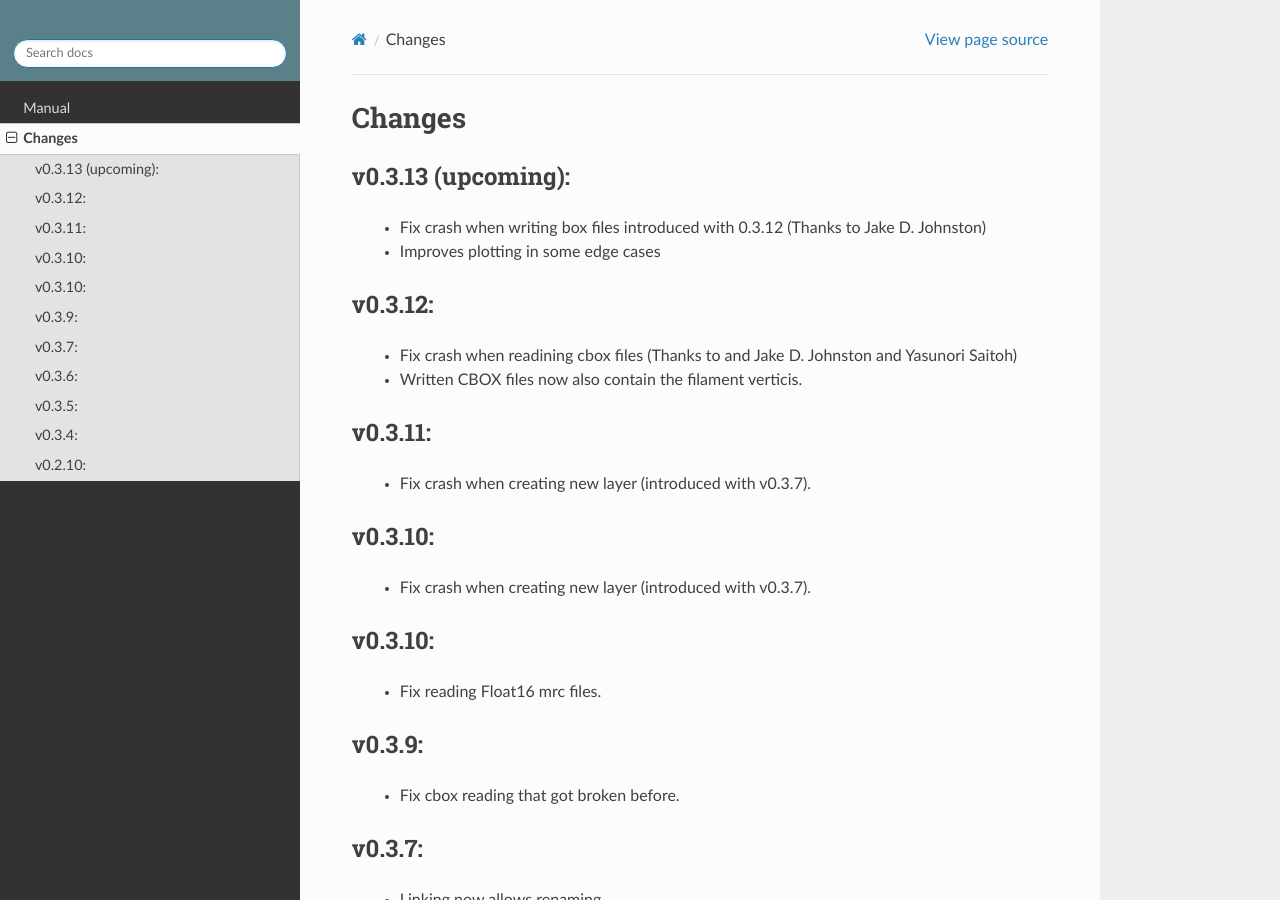
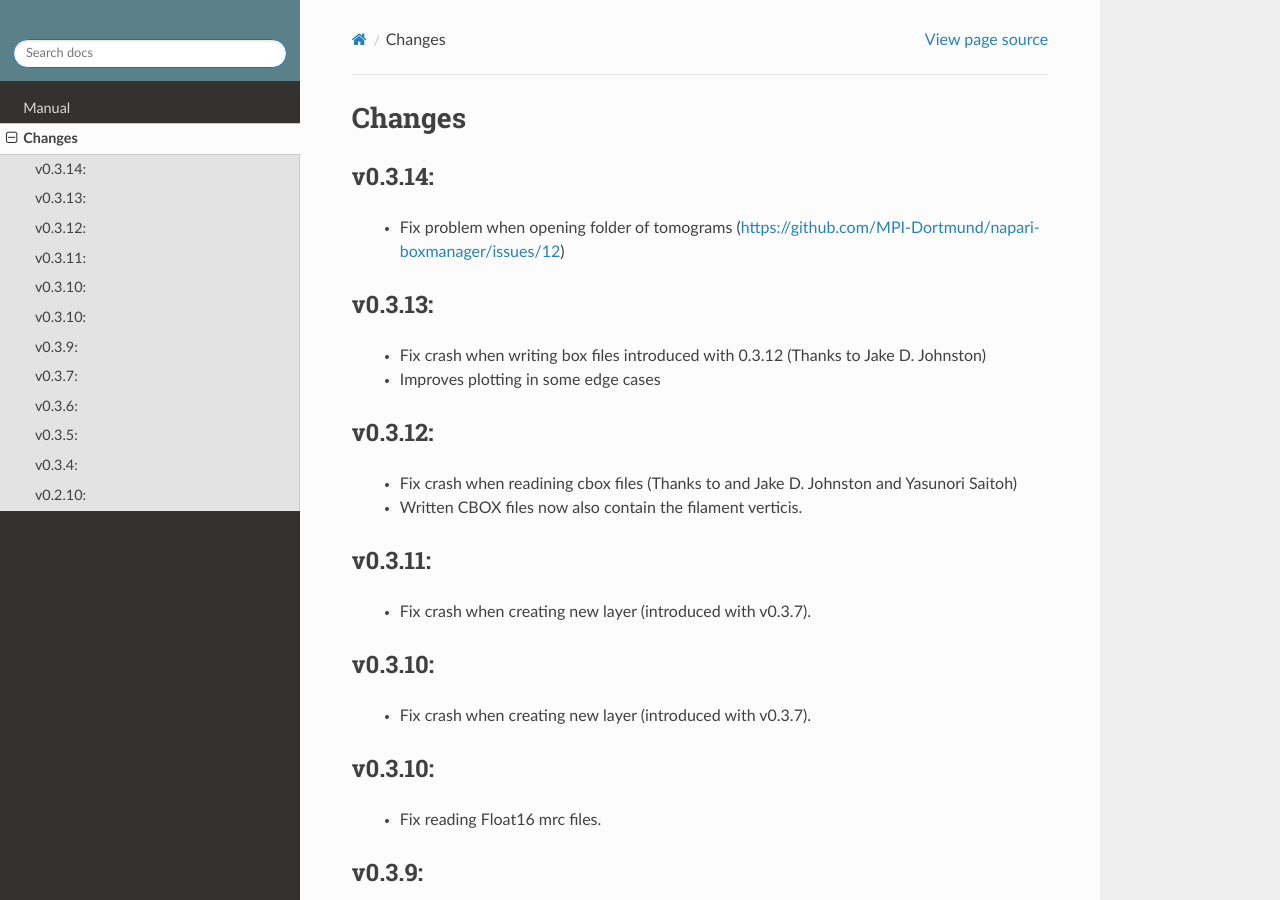
Before and after one commit to MPI-Dortmund/napari-boxmanager, a Sphinx documentation site: the page built from docs/changes.rst, in a window 1280 px wide and 900 px high. Built offline with Sphinx 7.4.7 and the Read the Docs theme 2.0.0, drawn with Linux system fonts in a browser that asks for light colours.

Commit message:
add changes

```diff
--- a/docs/changes.rst
+++ b/docs/changes.rst
@@ -1,7 +1,11 @@
 Changes
 =======
 
-v0.3.13 (upcoming):
+v0.3.14:
+*******
+  - Fix problem when opening folder of tomograms (https://github.com/MPI-Dortmund/napari-boxmanager/issues/12)
+
+v0.3.13:
 *******
   - Fix crash when writing box files introduced with 0.3.12 (Thanks to Jake D. Johnston)
   - Improves plotting in some edge cases
```
